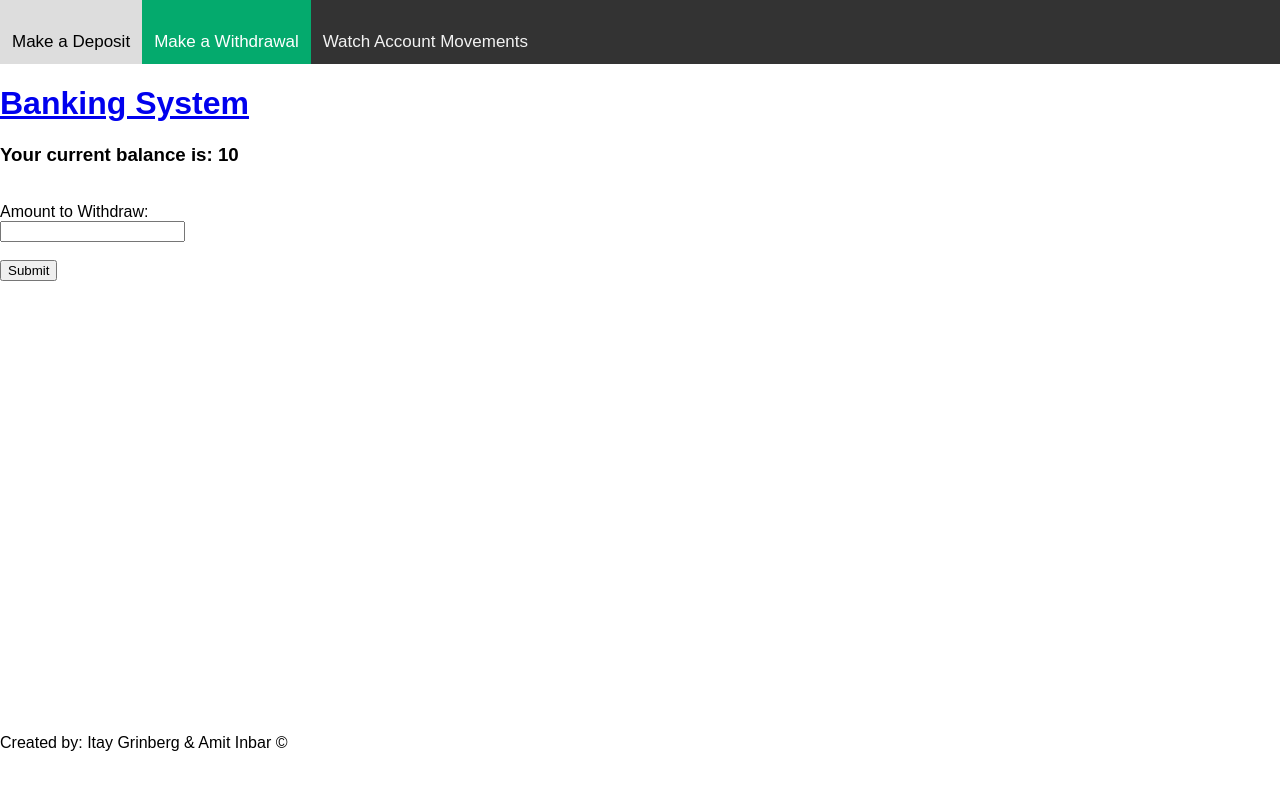
After one commit to AmitInbi/Banking-System, a Flask app: template Module/src/Web Application/templates/Withdrawal.html in a window 1280 px wide. The commit adds this page. Run offline with Flask 2, Linux system fonts and the light colour scheme; the template is opened without the code that fills it: most values are stand-ins (such as "Sample title", 1, 10 or a date in 2020).

Commit message:
Added changes to HTML files. Started working on Manager class logic 	Web Application: 		-NavBar now belongs to base.html file as part of client logic. 		-Added a static folder to hold project assests (e.g .css files). 		-Fixed bug where withdrawal loads up deposit form. 	Java: 		-Started adding logic to Manager class (NOT FINISHED). Manager 		can now grab a customer by ID and by name and pass it as a 		JSONObject.

```diff
--- a/Module/src/Web Application/main.py
+++ b/Module/src/Web Application/main.py
@@ -65,10 +65,10 @@ def Deposit():
 @app.route("/withdraw", methods=["GET", "POST"])
 def Withdraw():
     if request.method == "POST":
-        active_session.customerWithdrawal(int(request.form['Deposit']))
+        active_session.customerWithdrawal(int(request.form['Withdraw']))
         return redirect(url_for("Withdraw"))
     else:
-        return render_template("Deposit.html", balance=active_session.getCustomerBalance())
+        return render_template("Withdrawal.html", balance=active_session.getCustomerBalance())
 
 
 @app.route("/Operations_Log", methods=["GET", "POST"])
--- a/Module/src/dbs/db_Customer.json
+++ b/Module/src/dbs/db_Customer.json
@@ -1 +1 @@
-{"0":{"firstName":"Hello","lastName":"World","opLog":["20211127_143144:withdraw:100"],"balance":9850},"1":{"firstName":"Mike","lastName":"Tyson","opLog":["20211121_220548:deposit:100"],"balance":2100},"2":{"firstName":"John","lastName":"Legend","opLog":["20211127_143530:withdraw:100"],"balance":3331},"3":{"firstName":"Idan","lastName":"Cohen","opLog":["20211121_212644:deposit:173","20211121_212645:deposit:1000"],"balance":6500}}
+{"0":{"firstName":"Hello","lastName":"World","opLog":["20211202_111035:withdraw:1000","20211202_111053:deposit:900"],"balance":9650},"1":{"firstName":"Mike","lastName":"Tyson","opLog":["20211201_200533:withdraw:100"],"balance":2000},"2":{"firstName":"John","lastName":"Legend","opLog":["20211127_143530:withdraw:100"],"balance":3331},"3":{"firstName":"Idan","lastName":"Cohen","opLog":["20211201_203552:deposit:173","20211201_203552:deposit:1000"],"balance":6500},"4":{"firstName":"Idan","lastName":"Kohen","opLog":[],"balance":1000}}
--- a/out/production/Module/Web Application/main.py
+++ b/out/production/Module/Web Application/main.py
@@ -65,10 +65,10 @@ def Deposit():
 @app.route("/withdraw", methods=["GET", "POST"])
 def Withdraw():
     if request.method == "POST":
-        active_session.customerWithdrawal(int(request.form['Deposit']))
+        active_session.customerWithdrawal(int(request.form['Withdraw']))
         return redirect(url_for("Withdraw"))
     else:
-        return render_template("Deposit.html", balance=active_session.getCustomerBalance())
+        return render_template("Withdrawal.html", balance=active_session.getCustomerBalance())
 
 
 @app.route("/Operations_Log", methods=["GET", "POST"])
--- /dev/null
+++ b/out/production/Module/Web Application/static/styles/home_styles.css
@@ -0,0 +1,34 @@
+
+
+body {
+  margin: 0;
+  font-family: Arial, Helvetica, sans-serif;
+}
+
+/* Add a black background color to the top navigation */
+.nav {
+  background-color: #333;
+  overflow: hidden;
+}
+
+/* Style the links inside the navigation bar */
+.nav a {
+  float: left;
+  color: #f2f2f2;
+  text-align: center;
+  padding: 12px 12px;
+  text-decoration: none;
+  font-size: 17px;
+}
+
+/* Change the color of links on hover */
+.nav a:hover {
+  background-color: #ddd;
+  color: black;
+}
+
+/* Add a color to the active/current link */
+.nav a.active {
+  background-color: #04AA6D;
+  color: white;
+}
--- /dev/null
+++ b/out/production/Module/Web Application/templates/Withdrawal.html
@@ -0,0 +1,21 @@
+{% extends "base.html" %}
+
+
+{% block head %}
+    <title>Withdrawal</title>
+     <link rel="stylesheet" type="text/css" href="{{ url_for('static', filename='styles/home_styles.css') }}">
+{% endblock %}
+
+{% block body %}
+    <h3>Your current balance is: {{ balance }} </h3></br>
+    <form method="POST">
+        <label for="Withdraw">Amount to Withdraw:</label><br>
+        <input type="number" id="Withdraw" name="Withdraw"><br><br>
+        <input type="submit" value="Submit">
+    </form>
+    <script>
+        document.getElementById("nav_withdraw").classList.add('active')
+        document.getElementById("nav_log").classList.remove('active')
+        document.getElementById("nav_deposit").classList.remove('active')
+    </script>
+{% endblock %}
--- a/out/production/Module/Web Application/templates/base.html
+++ b/out/production/Module/Web Application/templates/base.html
@@ -4,6 +4,15 @@
     <meta charset="UTF-8">
     {% block head %}
     {% endblock %}
+        <link rel="stylesheet" type="text/css" href="{{ url_for('static', filename='styles/base_styles.css') }}">
+    <div id="nav_bar">
+        <div class="nav">
+            <!-- This is the navigation bar: add here any more links -->
+            <a class="active" id="nav_deposit" href="http://localhost:5000/deposit"></br>Make a Deposit</a>
+            <a class="" id="nav_withdraw" href="http://localhost:5000/withdraw"></br>Make a Withdrawal</a>
+            <a class="" id="nav_log" href="http://localhost:5000/Operations_Log"></br>Watch Account Movements</a>
+        </div>
+    </div>
 </head>
 <body>
     <div id="full-page">
@@ -14,7 +23,11 @@
         {% endblock %}
 
     <footer>
-        <p>Created by: Itay Grinberg & Amit Inbar @c</p>
+        <p style="  position: absolute;
+  bottom: 0;
+  width: 100%;
+  height: 50px;">
+            Created by: Itay Grinberg & Amit Inbar &copy;</p>
     </footer>
     </div>
 </body>
```
Also changed, not shown: Module/src/Web Application/templates/Deposit.html (+5 -8 lines), Module/src/Web Application/templates/Withdrawal.html (renamed from Module/src/Web Application/templates/Withdawal.html, +5 -8 lines), Module/src/Web Application/templates/base.html (+9 -1 lines), Module/src/Web Application/templates/home.html (+0 -8 lines), Module/src/Web Application/templates/login_page.html (+27 -10 lines), out/production/Module/Web Application/templates/Deposit.html (+7 -1 lines), out/production/Module/Web Application/templates/Withdawal.html (deleted, +0 -15 lines), out/production/Module/Web Application/templates/home.html (+1 -8 lines), out/production/Module/Web Application/templates/login_page.html (+32 -11 lines), out/production/Module/dbs/db_Customer.json, 4 other files.
